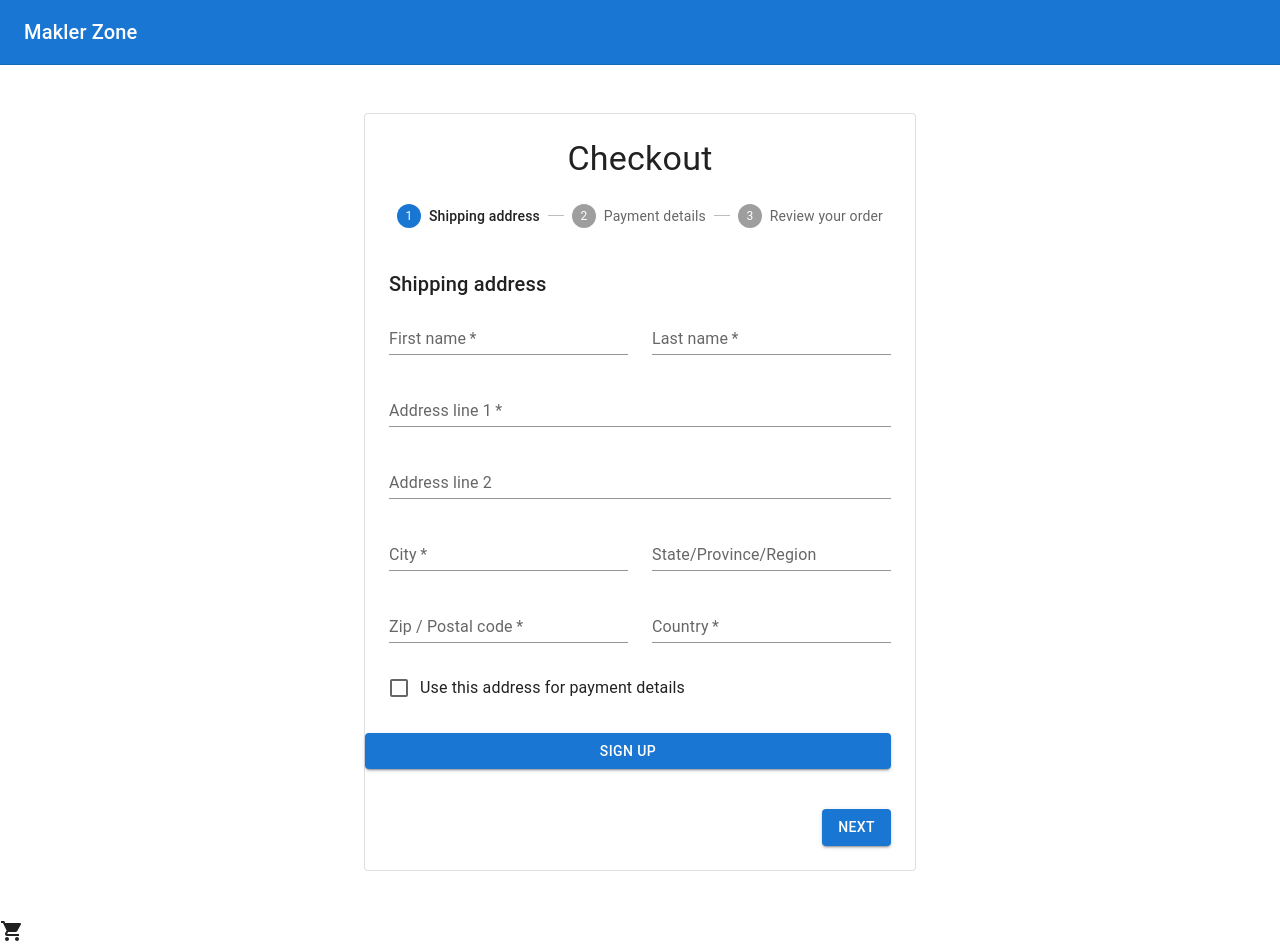
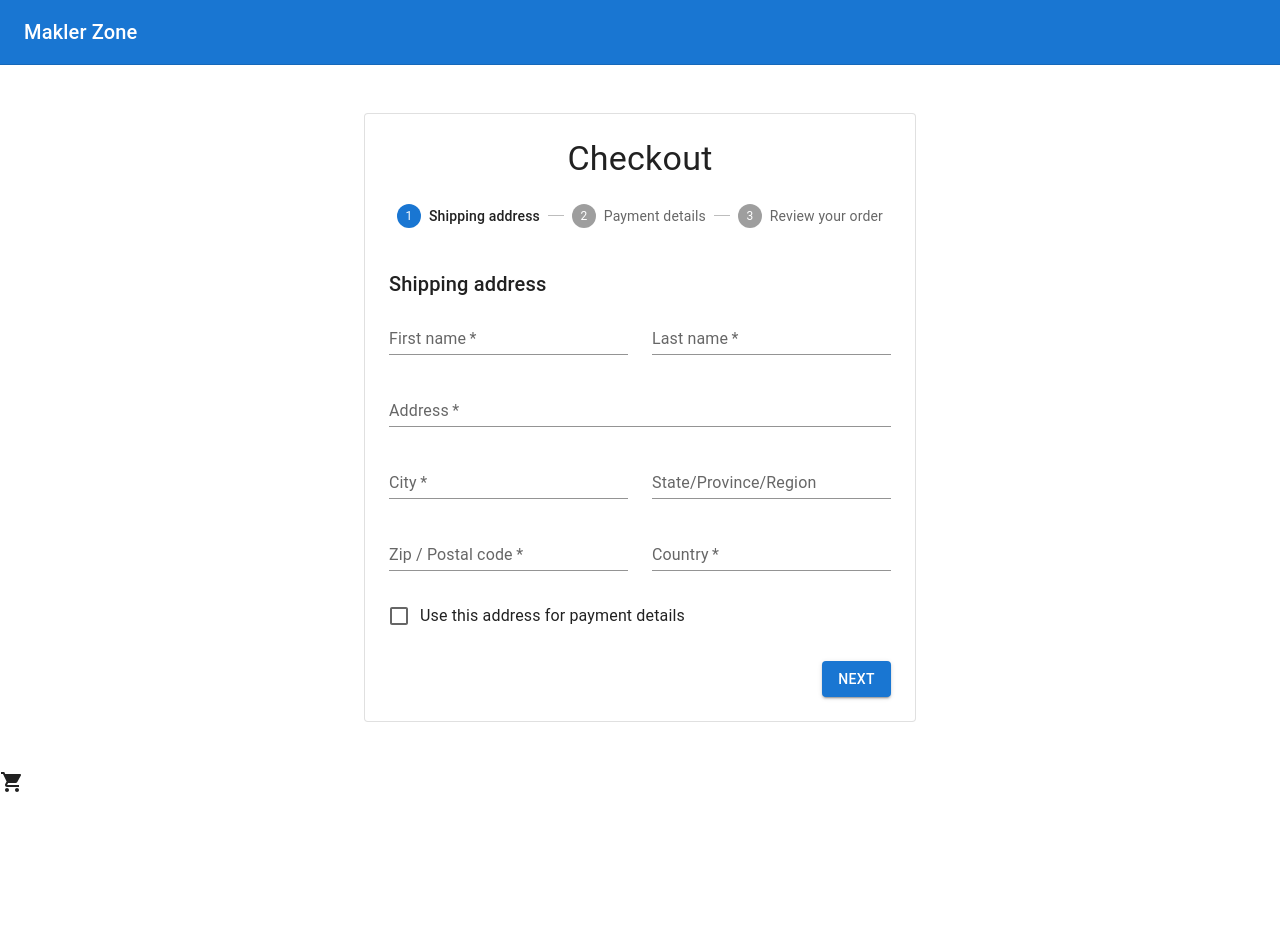
Before and after one commit to PrzemekChociaj/music-shop, a React (Vite) app: page /Checkout in a window 1280 px wide. After the commit the page ends 801 px from the top, so only its background shows below. Built offline with nearby package versions, Linux system fonts and the light colour scheme.

Commit message:
Form :sparkles:

```diff
--- a/src/components/Pages/Checkout/AddressForm.tsx
+++ b/src/components/Pages/Checkout/AddressForm.tsx
@@ -13,9 +13,12 @@ import { Box, Button } from '@mui/material';
 
 
 
+
+
+
+
 export default function AddressForm() {
 
-	const schema = addressFormSchema
 
 	const {
 		register,
@@ -27,7 +30,7 @@ export default function AddressForm() {
 
 	const onSubmit = (data) => {
 		console.log(data);
-		reset();
+
 	};
 
 	return (
@@ -39,7 +42,7 @@ export default function AddressForm() {
 				<Grid container spacing={3}>
 					<Grid item xs={12} sm={6}>
 						<TextField
-							{...register('firstName')}
+							{...register('firstName ')}
 							required
 							id='firstName'
 							name='firstName'
@@ -69,23 +72,14 @@ export default function AddressForm() {
 							required
 							id='address1'
 							name='address1'
-							label='Address line 1'
+							label='Address'
 							fullWidth
 							autoComplete='shipping address-line1'
 							variant='standard'
 						/>
 					</Grid>
-					<Grid item xs={12}>
-						<TextField
-							{...register('address')}
-							id='address2'
-							name='address2'
-							label='Address line 2'
-							fullWidth
-							autoComplete='shipping address-line2'
-							variant='standard'
-						/>
-					</Grid>
+
+					{errors.address?.message}
 					<Grid item xs={12} sm={6}>
 						<TextField
 							{...register('city')}
@@ -98,6 +92,7 @@ export default function AddressForm() {
 							variant='standard'
 						/>
 					</Grid>
+
 					<Grid item xs={12} sm={6}>
 						<TextField
 							{...register('region')}
@@ -110,7 +105,7 @@ export default function AddressForm() {
 					</Grid>
 					<Grid item xs={12} sm={6}>
 						<TextField
-							{...register('zip')}
+							{...register('zip', { required: true })}
 							required
 							id='zip'
 							name='zip'
@@ -146,13 +141,6 @@ export default function AddressForm() {
 							label='Use this address for payment details'
 						/>
 					</Grid>
-					<Button
-							type='submit'
-							fullWidth
-							variant='contained'
-							sx={{ mt: 3, mb: 2 }}>
-							Sign Up
-						</Button>
 				</Grid>
 
 			</Box>
--- a/src/components/Pages/Checkout/CheckoutPage.tsx
+++ b/src/components/Pages/Checkout/CheckoutPage.tsx
@@ -26,6 +26,9 @@ const steps = ['Shipping address', 'Payment details', 'Review your order'];
 
 
 
+
+
+
 function getStepContent(step: number) {
 	switch (step) {
 		case 0:
@@ -47,15 +50,9 @@ export default function Checkout() {
 const card = cardSchema
 const address = addressFormSchema
 
-	const methods = useForm();
+	const methods = useForm({resolver: yupResolver(addressFormSchema)});
 
-		const {
-		register,
-		handleSubmit,
-		setError,
-		formState: { errors },
-		reset,
-	} = useForm({resolver: yupResolver(cardSchema)});
+
 
 
 
@@ -63,6 +60,7 @@ const address = addressFormSchema
 
 	const handleNext = () => {
 		setActiveStep(activeStep + 1);
+
 
 	};
 
@@ -109,7 +107,7 @@ const address = addressFormSchema
 								Thank you for your order.
 							</Typography>
 							<Typography variant='subtitle1'>
-								Your order number is #2001539. We have emailed your order
+								Your order number is #2004539. We have emailed your order
 								confirmation, and will send you an update when your order has
 								shipped.
 							</Typography>
@@ -117,13 +115,14 @@ const address = addressFormSchema
 					) : (
 						<React.Fragment>
 							{getStepContent(activeStep)}
-							<Box sx={{ display: 'flex', justifyContent: 'flex-end' }}>
+							<Box component='form' sx={{ display: 'flex', justifyContent: 'flex-end' }}>
 								{activeStep !== 0 && (
 									<Button onClick={handleBack} sx={{ mt: 3, ml: 1 }}>
 										Back
 									</Button>
 								)}
 								<Button
+
 									variant='contained'
 									onClick={handleNext}
 									sx={{ mt: 3, ml: 1 }}>
--- a/src/components/Pages/Checkout/Payment.tsx
+++ b/src/components/Pages/Checkout/Payment.tsx
@@ -4,10 +4,11 @@ import Grid from '@mui/material/Grid';
 import TextField from '@mui/material/TextField';
 import FormControlLabel from '@mui/material/FormControlLabel';
 import Checkbox from '@mui/material/Checkbox';
+import { Box, Button } from '@mui/material';
 import { yupResolver } from '@hookform/resolvers/yup';
 import * as yup from 'yup';
-import { SubmitHandler, useForm } from 'react-hook-form';
-import { Box, Button } from '@mui/material';
+import { SubmitHandler, useForm, useFormContext } from 'react-hook-form';
+import { addressFormSchema } from './Validation';
 
 const schema = yup.object({
 	name: yup.string().required('name is required!'),
@@ -25,16 +26,13 @@ const schema = yup.object({
 
 export default function PaymentForm() {
 
-
 	const {
 		register,
 		handleSubmit,
 		setError,
 		formState: { errors },
 		reset,
-	} = useForm({
-		resolver: yupResolver(schema),
-	});
+	} = useFormContext();
 
 	const onSubmit = (data) => {
 		console.log(data);
--- a/src/components/Pages/Checkout/Review.tsx
+++ b/src/components/Pages/Checkout/Review.tsx
@@ -4,6 +4,12 @@ import List from '@mui/material/List';
 import ListItem from '@mui/material/ListItem';
 import ListItemText from '@mui/material/ListItemText';
 import Grid from '@mui/material/Grid';
+import { useShoppingCart } from '../../ShoppingCart/ShoppingCartContext';
+import { Stack } from '@mui/material';
+import CartItem from '../../ShoppingCart/CartItem';
+formatCurrency;
+import storeItems from '../../DataBase/database.json';
+import { formatCurrency } from '../../utilities/formatCurrency';
 
 const products = [
 	{
@@ -37,25 +43,24 @@ const payments = [
 ];
 
 export default function Review() {
+	const { getItemQuantity, musicCds } = useShoppingCart();
 	return (
 		<React.Fragment>
 			<Typography variant='h6' gutterBottom>
 				Order summary
 			</Typography>
-			<List disablePadding>
-				{products.map((product) => (
-					<ListItem key={product.name} sx={{ py: 1, px: 0 }}>
-						<ListItemText primary={product.name} secondary={product.desc} />
-						<Typography variant='body2'>{product.price}</Typography>
-					</ListItem>
+			<Stack gap={1}>
+				{musicCds.map((item) => (
+					<CartItem key={item.id} {...item} />
 				))}
-				<ListItem sx={{ py: 1, px: 0 }}>
-					<ListItemText primary='Total' />
-					<Typography variant='subtitle1' sx={{ fontWeight: 700 }}>
-						$34.06
-					</Typography>
-				</ListItem>
-			</List>
+			</Stack>
+		<Typography>Total: {formatCurrency(
+									musicCds.reduce((total, cartItem) => {
+										const item = storeItems.find((i) => i.id === cartItem.id);
+										return total + (item?.price || 0) * cartItem.quantity;
+									}, 0)
+								)}
+								</Typography>
 			<Grid container spacing={2}>
 				<Grid item xs={12} sm={6}>
 					<Typography variant='h6' gutterBottom sx={{ mt: 2 }}>
```
